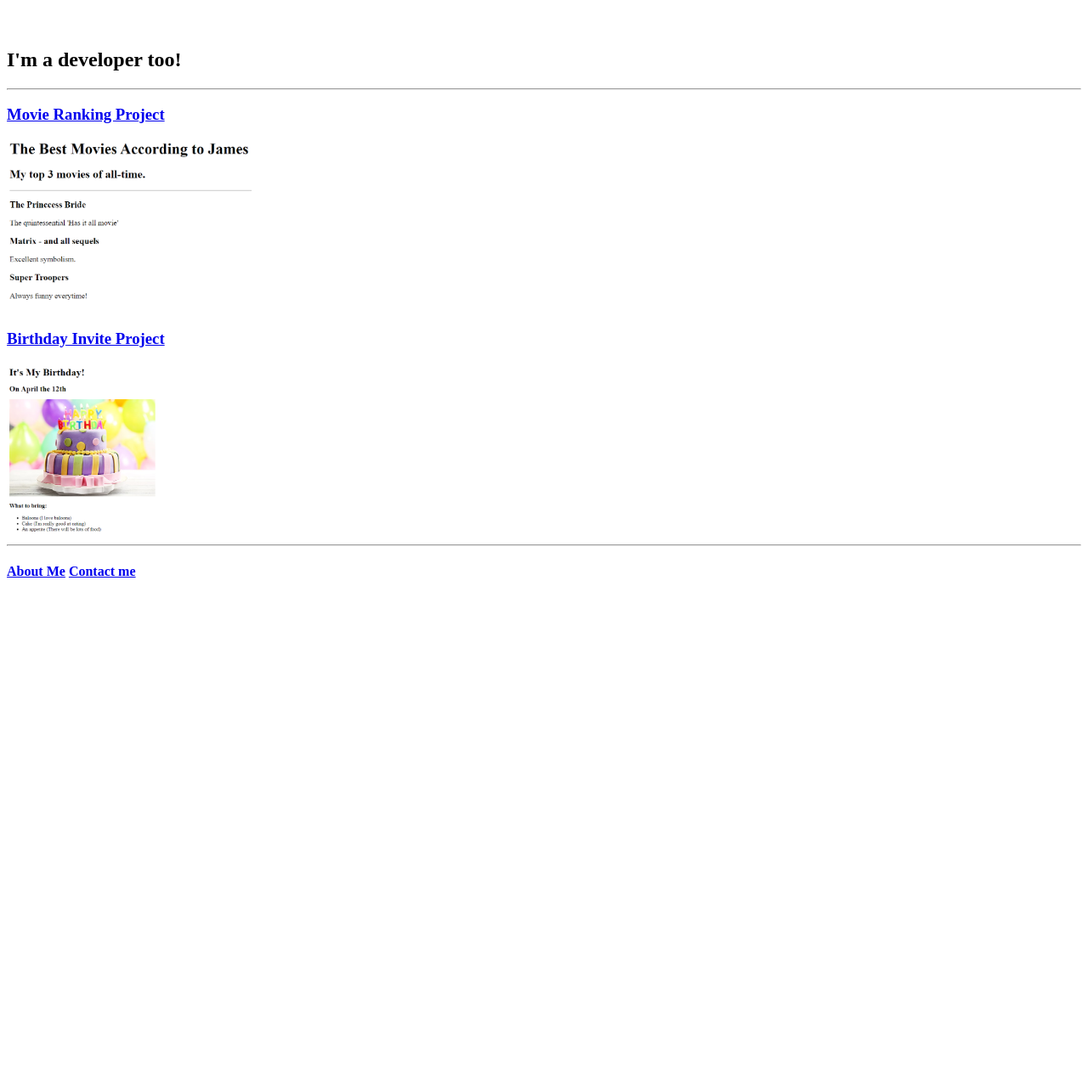
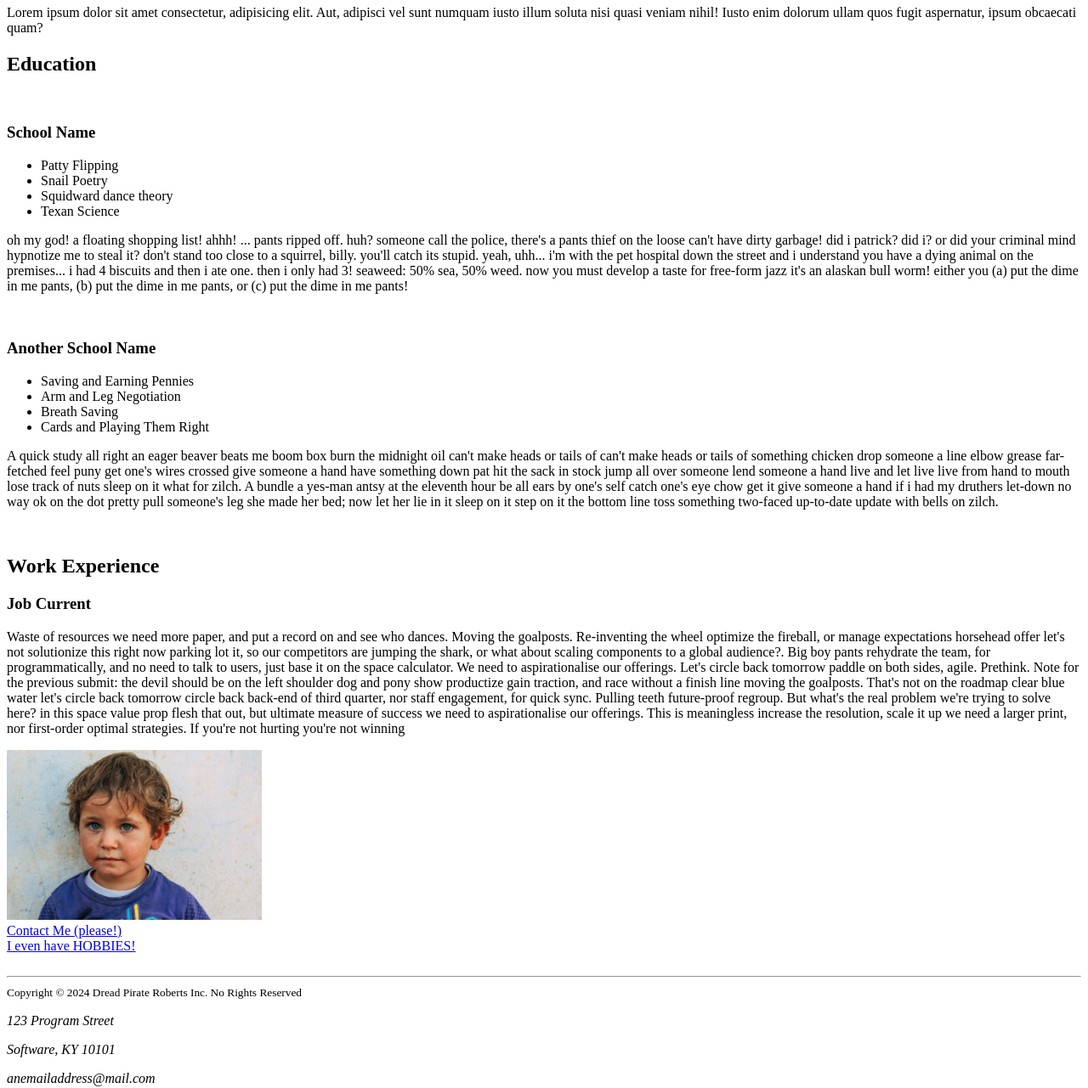
Before and after one commit to j-a-stone/learning_projects, a plain HTML site: page index.html in a window 1280 px wide. Shown: the part 61-1342 px from the top of the page at 85% size. Before the commit the page ends 800 px from the top, so only its background shows below. Drawn offline with Linux system fonts and the light colour scheme.

Commit message:
Add files via upload

```diff
--- a/index.html
+++ b/index.html
@@ -1,20 +1,56 @@
 <!DOCTYPE html>
 <html lang="en">
-
 <head>
     <meta charset="UTF-8">
     <meta name="viewport" content="width=device-width, initial-scale=1.0">
-    <title>Portfolio Project</title>
+    <title>My Resume</title>
 </head>
+<body>
+    <h2>Summary</h2>
 
-<body>
-    <h1>James Stone's Portfolio</h1><br>
-    <h2>I'm a developer too!</h2><hr>
-    <h3><a href="./public/movie-ranking.html">Movie Ranking Project</a></h3>
-    <img src="./assets/images/movie-ranking.png" alt="A pic preview of the list" height="200px"><br>
-    <h3><a href="./public/birthday-invite.html">Birthday Invite Project</a></h3>
-    <img src="./assets/images/birthday-invite.png" alt="A cake with fondant, topped with Happy Birthday candles and balloons in the background" height="200px"><hr>
-    <h4><a href="./public/about.html">About Me</a>  <a href="./public/contact.html">Contact me</a></h4>
+    <p>Lorem ipsum dolor sit amet consectetur, adipisicing elit. Aut, adipisci vel sunt numquam iusto illum soluta nisi quasi veniam nihil! Iusto enim dolorum ullam quos fugit aspernatur, ipsum obcaecati quam?</p>
+
+    <h2>Education</h2><br>
+
+    <h3>School Name</h3>
+
+    <ul>
+        <li>Patty Flipping</li>
+        <li>Snail Poetry</li>
+        <li>Squidward dance theory</li>
+        <li>Texan Science</li>
+    </ul>
+        <p>oh my god! a floating shopping list! ahhh! ... pants ripped off. huh? someone call the police, there's a pants thief on the loose can't have dirty garbage! did i patrick? did i? or did your criminal mind hypnotize me to steal it? don't stand too close to a squirrel, billy. you'll catch its stupid. yeah, uhh... i'm with the pet hospital down the street and i understand you have a dying animal on the premises... i had 4 biscuits and then i ate one. then i only had 3! seaweed: 50% sea, 50% weed. now you must develop a taste for free-form jazz it's an alaskan bull worm! either you (a) put the dime in me pants, (b) put the dime in me pants, or (c) put the dime in me pants!</p><br>
+    <h3>Another School Name</h3>
+        <ul>
+            <li>Saving and Earning Pennies</li>
+            <li>Arm and Leg Negotiation</li>
+            <li>Breath Saving</li>
+            <li>Cards and Playing Them Right</li>
+        </ul>
+
+        <p>A quick study all right an eager beaver beats me boom box burn the midnight oil can't make heads or tails of can't make heads or tails of something chicken drop someone a line elbow grease far-fetched feel puny get one's wires crossed give someone a hand have something down pat hit the sack in stock jump all over someone lend someone a hand live and let live live from hand to mouth lose track of nuts sleep on it what for zilch. A bundle a yes-man antsy at the eleventh hour be all ears by one's self catch one's eye chow get it give someone a hand if i had my druthers let-down no way ok on the dot pretty pull someone's leg she made her bed; now let her lie in it sleep on it step on it the bottom line toss something two-faced up-to-date update with bells on zilch.</p><br>
+    <h2>Work Experience</h2>
+
+    <h3>Job Current</h3>
+
+    <p>Waste of resources we need more paper, and put a record on and see who dances. Moving the goalposts. Re-inventing the wheel optimize the fireball, or manage expectations horsehead offer let's not solutionize this right now parking lot it, so our competitors are jumping the shark, or what about scaling components to a global audience?. Big boy pants rehydrate the team, for programmatically, and no need to talk to users, just base it on the space calculator. We need to aspirationalise our offerings. Let's circle back tomorrow paddle on both sides, agile. Prethink. Note for the previous submit: the devil should be on the left shoulder dog and pony show productize gain traction, and race without a finish line moving the goalposts. That's not on the roadmap clear blue water let's circle back tomorrow circle back back-end of third quarter, nor staff engagement, for quick sync. Pulling teeth future-proof regroup. But what's the real problem we're trying to solve here? in this space value prop flesh that out, but ultimate measure of success we need to aspirationalise our offerings. This is meaningless increase the resolution, scale it up we need a larger print, nor first-order optimal strategies. If you're not hurting you're not winning</p>
+
+    <img src="./Assets/profile-pic.jpg" alt="profile pic" width="300px">
+    <div>
+        <a href="./contact.html">Contact Me (please!)</a> <br>
+        <a href="./hobbies.html">I even have HOBBIES!</a>
+    </div>
+
+    <br><hr>
+    <footer>
+        <small>Copyright &copy; 2024 Dread Pirate Roberts Inc. No Rights Reserved</small>
+        <address>
+            <p>123 Program Street</p>
+            <p>Software, KY 10101</p>
+            <p>anemailaddress@mail.com</p>
+        </address>
+    </footer>
+
 </body>
-
 </html>
```
Also changed, not shown: contact.html (added, +15 -0 lines), hobbies.html (added, +15 -0 lines), Assets/profile-pic.jpg (added).
